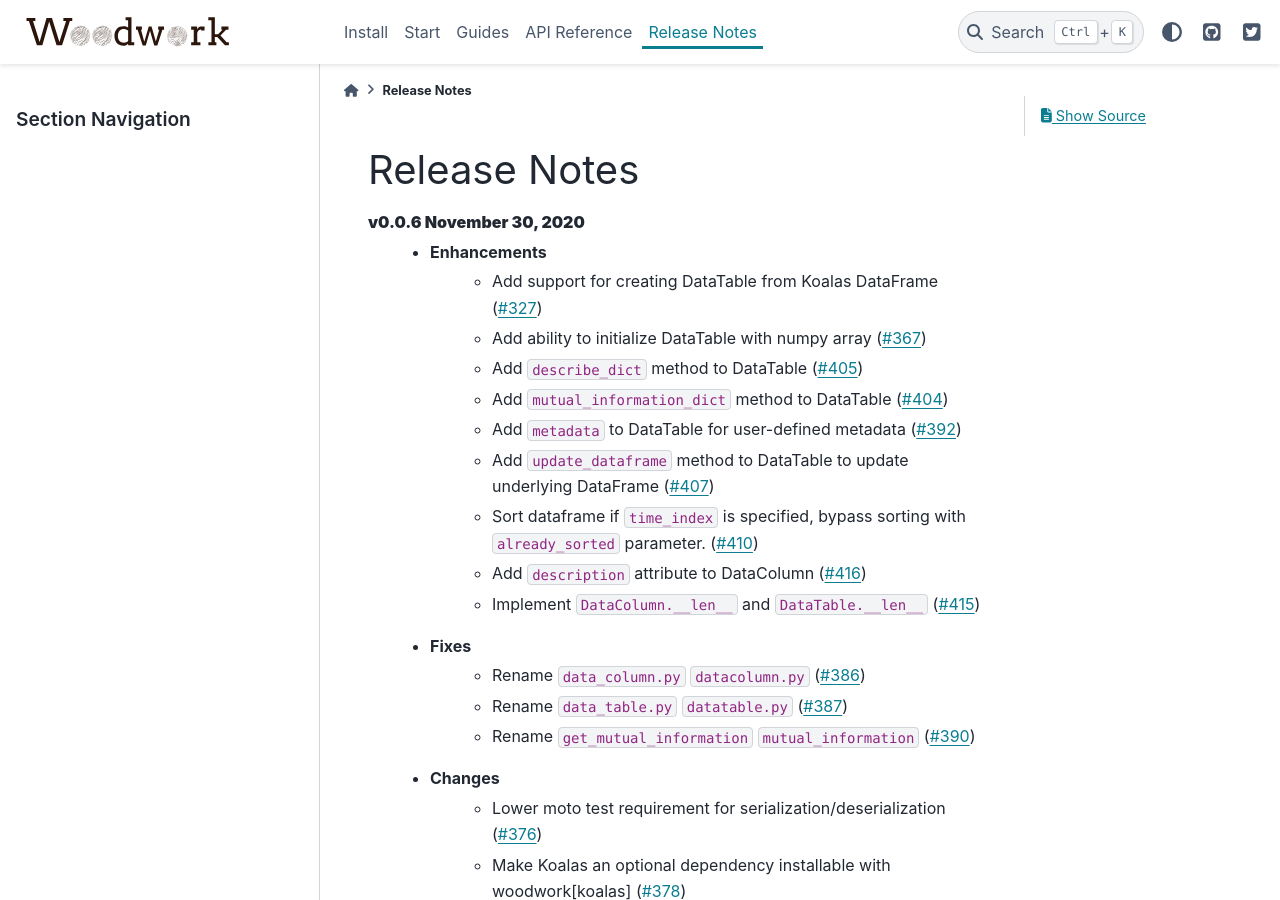
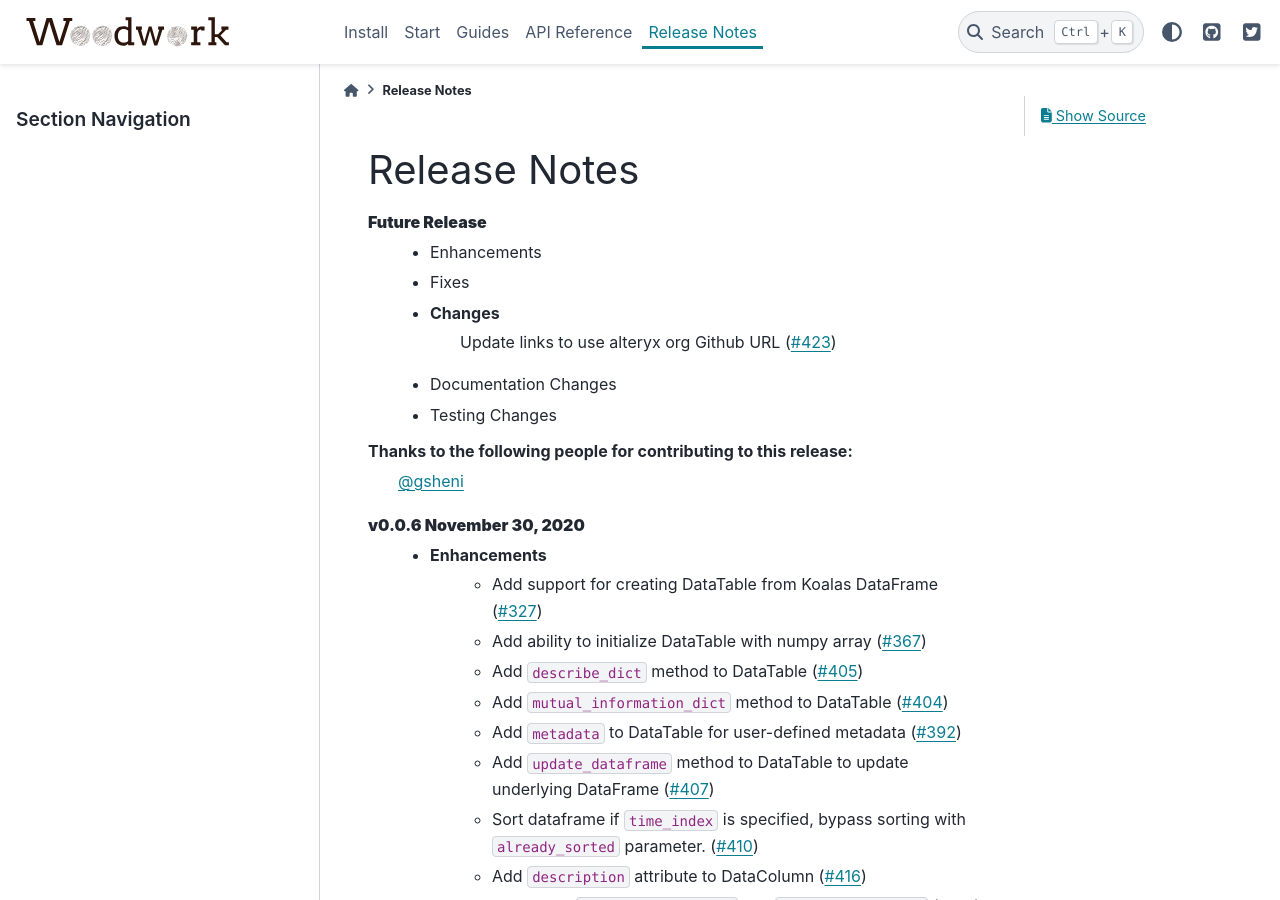
Before and after one commit to alteryx/woodwork, a Sphinx documentation site: the page built from docs/source/release_notes.rst, in a window 1280 px wide and 900 px high. Built offline with Sphinx 7.4.7 and the PyData theme 0.15.4, drawn with Linux system fonts in a browser that asks for light colours; comment, search, counter and statistics services are not loaded.

Commit message:
update changelog

```diff
--- a/docs/source/release_notes.rst
+++ b/docs/source/release_notes.rst
@@ -2,7 +2,7 @@
 
 Release Notes
 -------------
-.. **Future Release**
+**Future Release**
     * Enhancements
     * Fixes
     * Changes
@@ -10,7 +10,8 @@ Release Notes
     * Documentation Changes
     * Testing Changes
 
-.. Thanks to the following people for contributing to this release:
+Thanks to the following people for contributing to this release:
+    :user:`gsheni`
 
 **v0.0.6 November 30, 2020**
     * Enhancements
```
